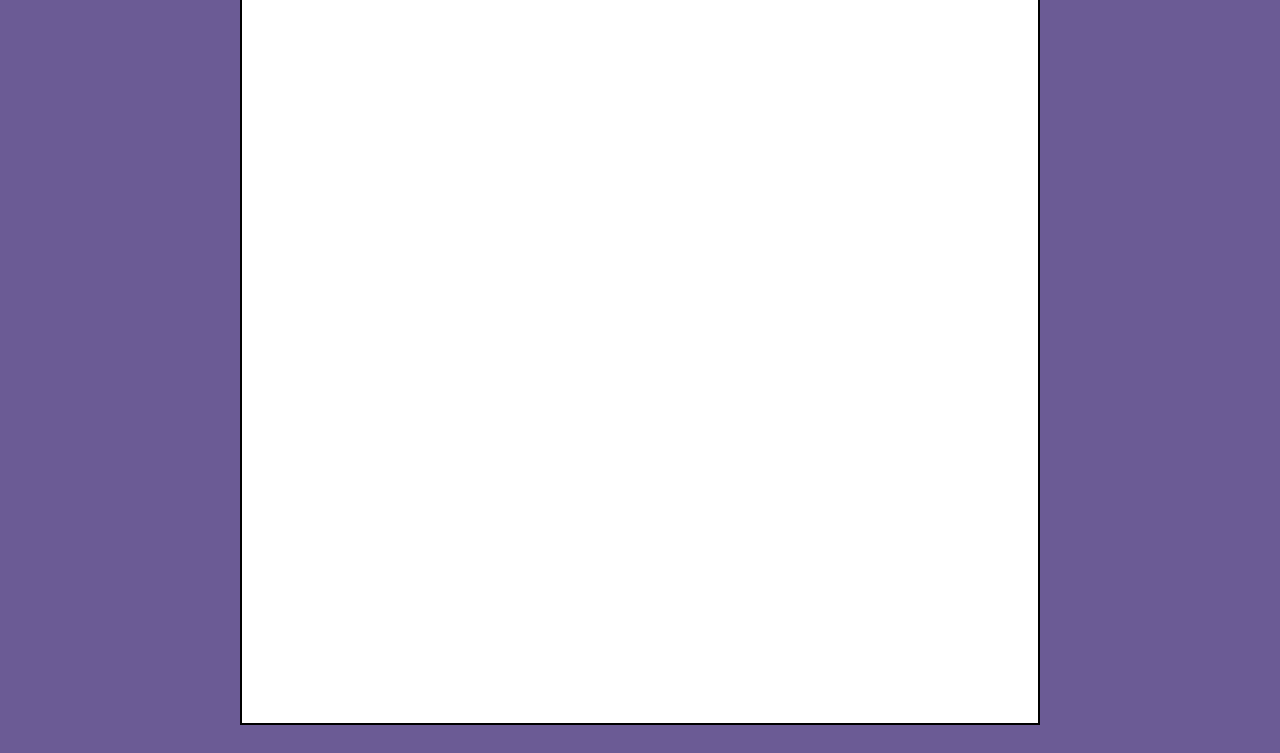
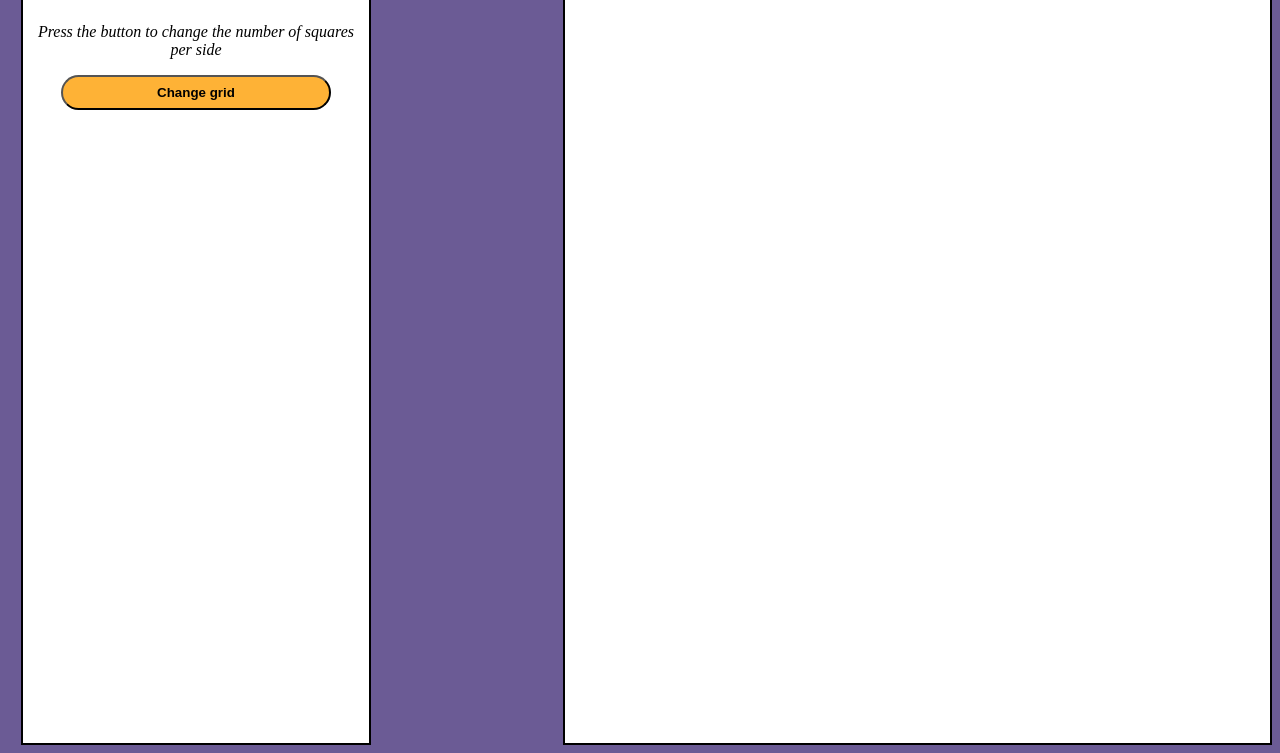
Before and after one commit to Sardi3/etch-a-sketch, a plain HTML site: page index.html in a window 1280 px wide. Shown: the part 83-836 px from the top of the page. Drawn offline with Linux system fonts and the light colour scheme.

Commit message:
Added random RGB color change and progressive darkening effect on hover

```diff
--- a/index.html
+++ b/index.html
@@ -8,6 +8,11 @@
     <link rel="stylesheet" href="styles.css">
 </head>
 <body>
+    <div id="info">
+        <h1>ETCH-A-SKECTH</h1>
+        <p>Press the button to change the number of squares per side</p>
+        <button id="grid-button">Change grid</button>
+    </div>
     <div id="container"></div>
 </body>
 </html>
--- a/javascript.js
+++ b/javascript.js
@@ -1,22 +1,65 @@
-for(let i=0; i<16*16; i++){
+const gridContainer = document.querySelector("#container");
+const button = document.querySelector("#grid-button");
+let squareNum = 16;
+let currentOpacity = 0;
+randomRGBNum = () => Math.floor(Math.random()*256);
+randomRGB = () => `rgb(${randomRGBNum()},${randomRGBNum()},${randomRGBNum()})`;
+
+function createGrid(){
+    document.createAttribute("class","grid-div");
+    for(let i=0; i<squareNum*squareNum; i++){
         const div = document.createElement("div");
         div.setAttribute("class", "grid-div");
-    document.querySelector("#container").appendChild(div);
+        gridContainer.appendChild(div);
+    };
+    let gridDivs = document.querySelectorAll(".grid-div");
+    let squareSize = 100/squareNum;
+    gridDivs.forEach(div => {
+        div.style.width=`${squareSize}%`;
+        div.style.height=`${squareSize}%`;
+    });
+    addHoverEffect(gridDivs);
 };
 
-let gridDivs = document.querySelectorAll(".grid-div");
-
+function addHoverEffect(gridDivs){
     gridDivs.forEach(div => {
         div.addEventListener("mouseenter", function(e){
-        e.target.style.backgroundColor="#ff7b25";
+            if(currentOpacity<=0.9){
+                currentOpacity += 0.1;
+            };
+            e.target.style.backgroundColor=randomRGB();
+            e.target.style.opacity=currentOpacity;
         });
     });
-
     gridDivs.forEach(div => {
         div.addEventListener("mouseleave", function(e){
-        e.target.style.backgroundColor="#feb236";
+            e.target.style.backgroundColor=randomRGB();
             setTimeout(() => {
                 e.target.style.backgroundColor="";
             }, 1500);
         });
     });
+};
+
+function cleanGrid(){
+    while(gridContainer.firstChild){
+        gridContainer.removeChild(gridContainer.firstChild);
+    };
+    currentOpacity = 0;
+};
+
+createGrid();
+
+button.addEventListener("click", function(){
+    button.classList.add("clicked");
+    squareNum = prompt("Enter the the new number of squares in each side:","0-100");
+    if(squareNum>0 && squareNum<101){
+        cleanGrid();
+        createGrid();
+    } else{
+        alert("Please enter a number between 0 and 100");
+    }
+});
+button.addEventListener("transitionend", function(){
+    button.classList.remove("clicked");
+});
--- a/styles.css
+++ b/styles.css
@@ -1,26 +1,51 @@
 body{
     display: flex;
-    justify-content: center;
-    align-items: center;
     background-color: #6b5b95;
+}
+
+#info{
+    box-sizing: border-box;
+    display: flex;
+    flex-direction: column;
+    flex-wrap: wrap;
+    word-wrap: break-word;
+    background-color: white;
+    border: 2px solid black;
+    height: 820px;
+    padding: 0 1vw;
+    margin: 0 15vw 0 1vw;
+}
+
+h1, p{
+    text-align: center;
+}
+
+p{
+    font-style: italic;
+}
+
+#grid-button{
+    font-weight: bold;
+    transition: 0.1s;
+    color: black;
+    padding: 1vh 1vw;
+    margin: 0 2vw;
+    background-color: #feb236;
+    border-radius: 20px;
+}
+
+.clicked{
+    box-shadow: 2px 2px black;
 }
 
 #container{
     box-sizing: border-box;
-    border: 2px solid black;
-    background-color: white;
     display: flex;
     justify-content: center;
     align-items: center;
     flex-wrap: wrap;
-    width: 800px;
-    height: 800px;
-    max-width: 100%;
-    max-height: 100%;
+    border: 2px solid black;
+    background-color: white;
+    width: 820px;
+    height: 820px;
 }
-
-
-.grid-div{
-    height: 6.25%;
-    width: 6.25%;
-}
```
Lines whose indentation alone changed are shown as unchanged.
